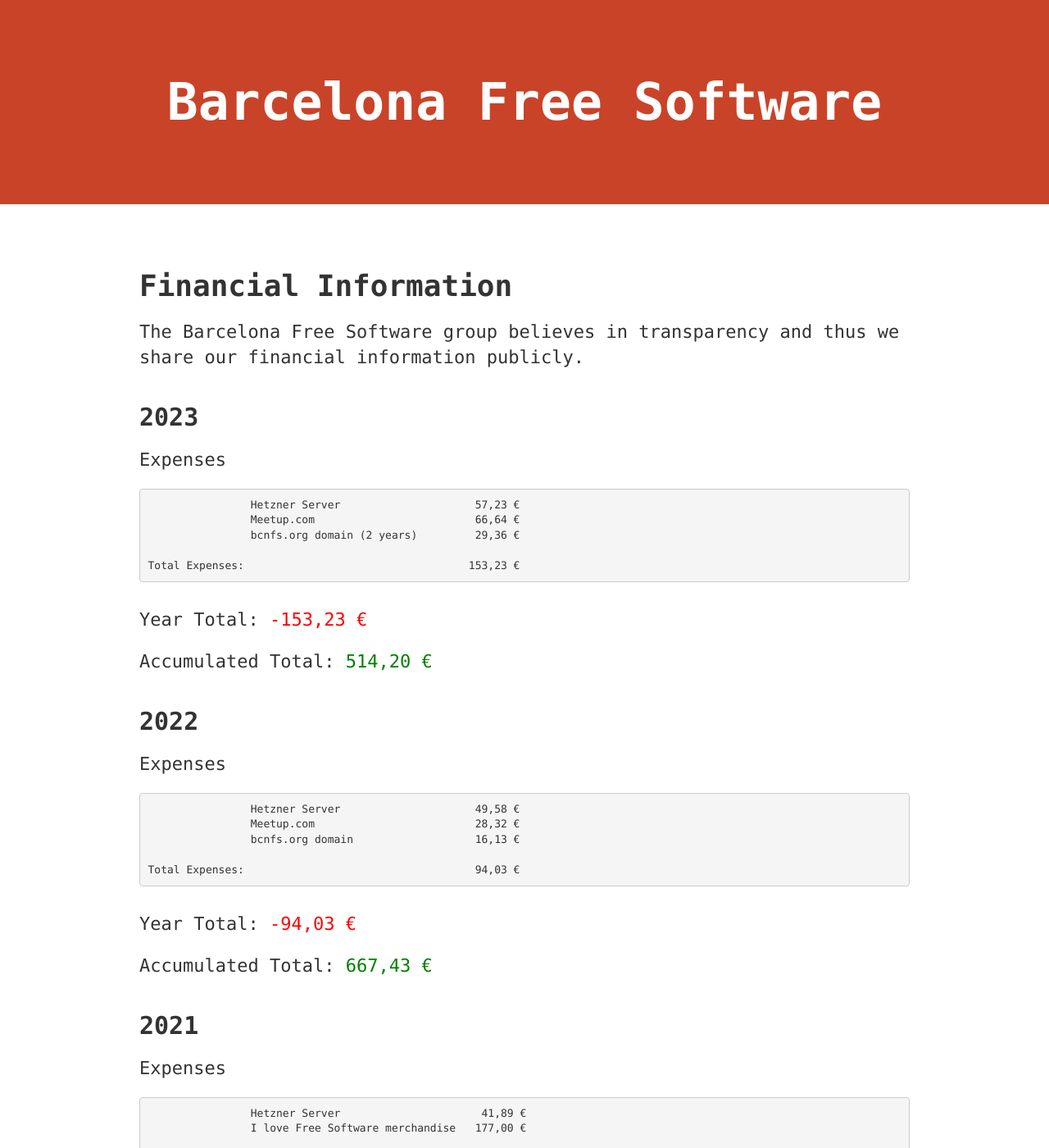
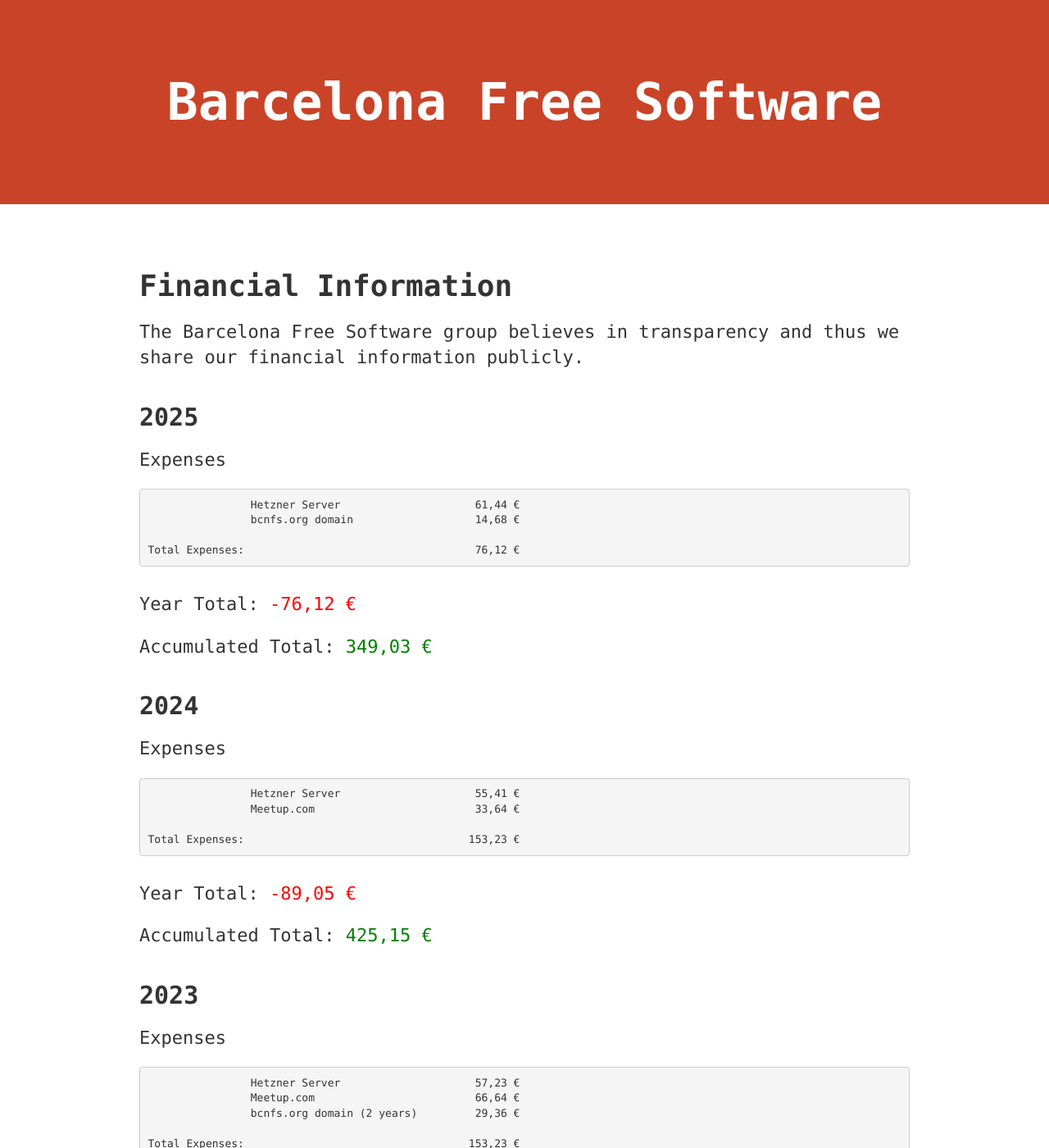
Before and after one commit to bcnfs/bcnfs.github.io, a Jekyll site: the page built from budget/index.html, in a window 1280 px wide and 1400 px high. Shown: the whole window at 82% size. Built offline with Jekyll 4.4.1, drawn with Linux system fonts in a browser that asks for light colours; some web fonts are replaced.

Commit message:
Update expenses for 2024 and 2025

```diff
--- a/budget/index.html
+++ b/budget/index.html
@@ -6,6 +6,36 @@ layout: default
         <h1 class="u-fontMono">Financial Information</h1>
         <p class="baseText">The Barcelona Free Software group believes in transparency and thus we share our financial information publicly.</p>
     </div>
+
+    <div class="u-marginBottom">
+        <h2 class="u-fontMono">2025</h1>
+        <p class="baseText">Expenses</p>
+        <pre>                Hetzner Server                     61,44 €
+                bcnfs.org domain                   14,68 €
+
+Total Expenses:                                    76,12 €</pre>
+
+        <br />
+        <p class="baseText">Year Total: <span style="color: red;"> -76,12 €</span></p>
+        <p class="baseText">Accumulated Total: <span style="color: green;">349,03 €</span></p>
+    </div>
+
+
+
+    <div class="u-marginBottom">
+        <h2 class="u-fontMono">2024</h1>
+        <p class="baseText">Expenses</p>
+        <pre>                Hetzner Server                     55,41 €
+                Meetup.com                         33,64 €
+
+Total Expenses:                                   153,23 €</pre>
+
+        <br />
+        <p class="baseText">Year Total: <span style="color: red;"> -89,05 €</span></p>
+        <p class="baseText">Accumulated Total: <span style="color: green;">425,15 €</span></p>
+    </div>
+
+
 
     <div class="u-marginBottom">
         <h2 class="u-fontMono">2023</h1>
```
